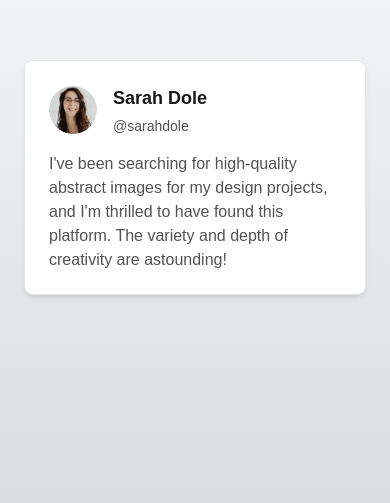
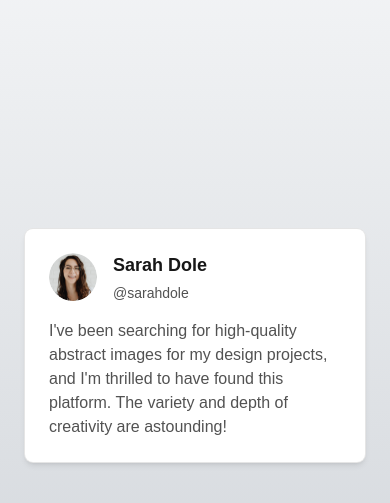
Before and after one commit to amandaguan-ag/marketing, a Next.js app: page /testimonial-card in a window 390 px wide. Shown: the part 177-680 px from the top of the page. Built offline with nearby package versions, Linux system fonts and the light colour scheme.

Commit message:
make card position responsive

```diff
--- a/src/pages/testimonial-card.js
+++ b/src/pages/testimonial-card.js
@@ -7,9 +7,6 @@ export default function TestimonialCardPage() {
         className="flex flex-col items-center"
         style={{
           marginTop: "200px",
-          marginBottom: "335px",
-          marginLeft: "550px",
-          marginRight: "550px",
         }}
       >
         <TestimonialCard
```
